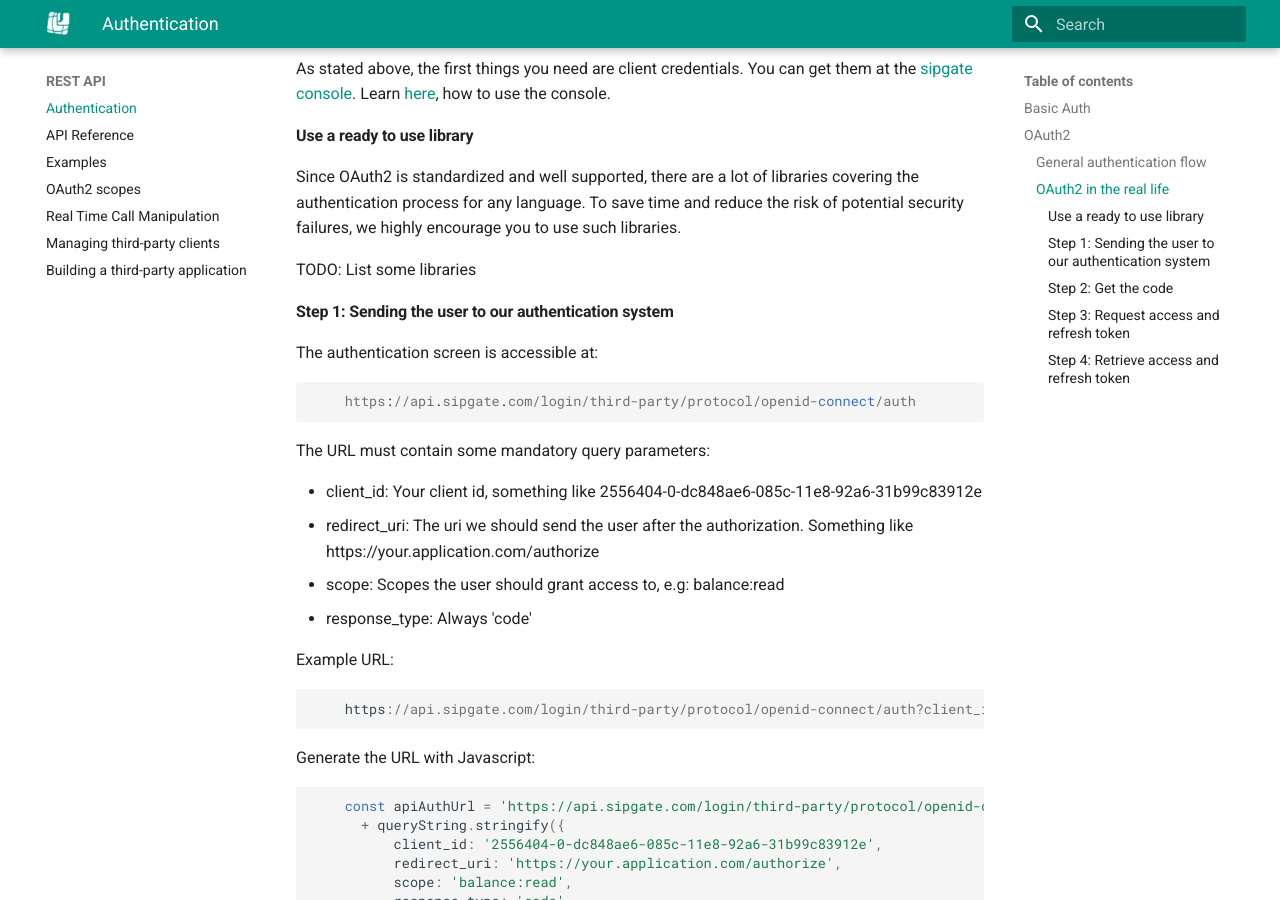
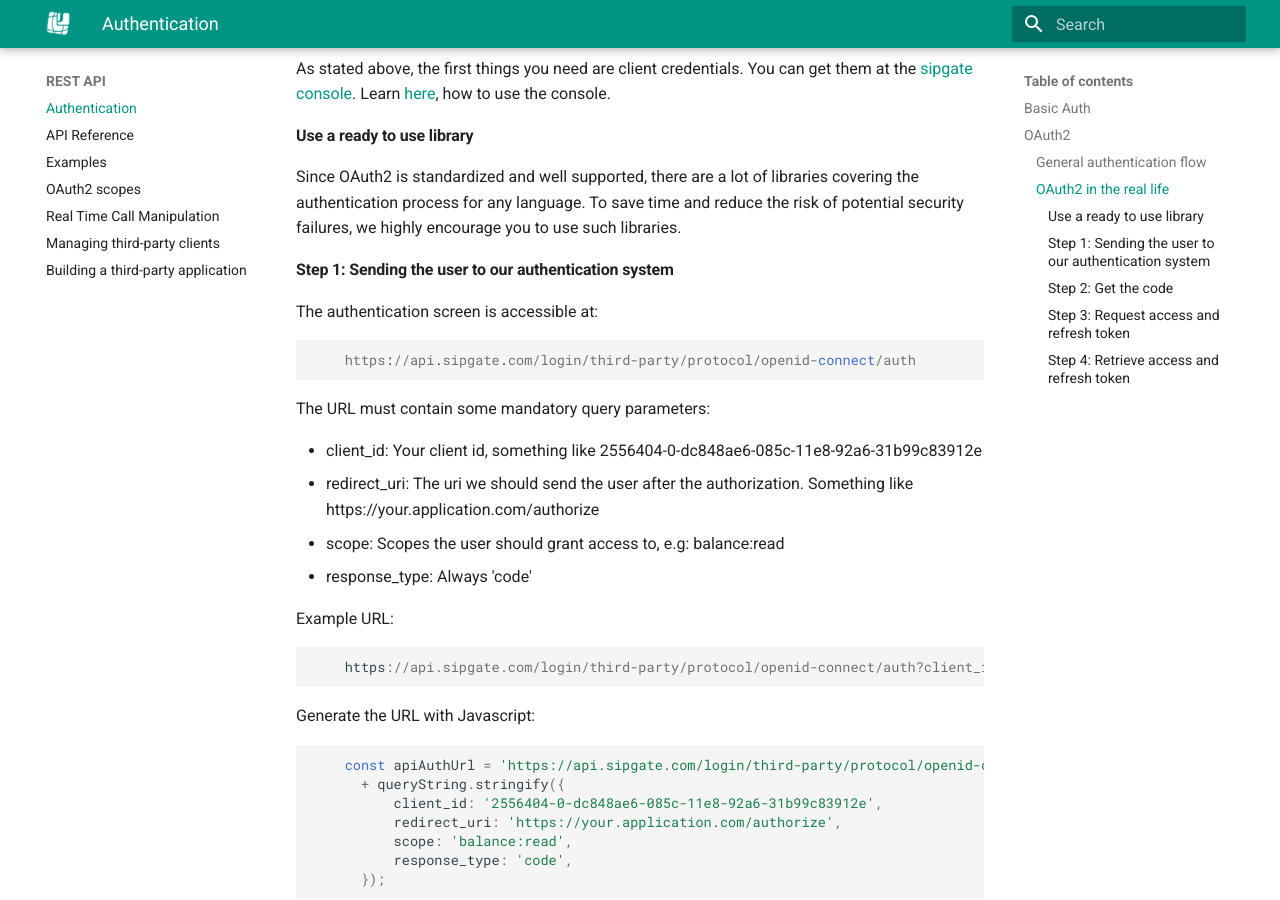
Before and after one commit to sipgate/docs, an MkDocs documentation site: the page built from docs/rest-api/authentication.md, in a window 1280 px wide and 900 px high, scrolled down 2074 px. Built offline with MkDocs 1.6.1 and Material for MkDocs 9.7.7, drawn with Linux system fonts in a browser that asks for light colours; old or Windows-style settings are respelled for this version of MkDocs.

Commit message:
removes obsolete todo

```diff
--- a/docs/rest-api/authentication.md
+++ b/docs/rest-api/authentication.md
@@ -64,8 +64,6 @@ As stated above, the first things you need are client credentials. You can get t
 #### Use a ready to use library
 
 Since OAuth2 is standardized and well supported, there are a lot of libraries covering the authentication process for any language. To save time and reduce the risk of potential security failures, we highly encourage you to use such libraries.
-
-TODO: List some libraries
 
 #### Step 1: Sending the user to our authentication system
 
```
